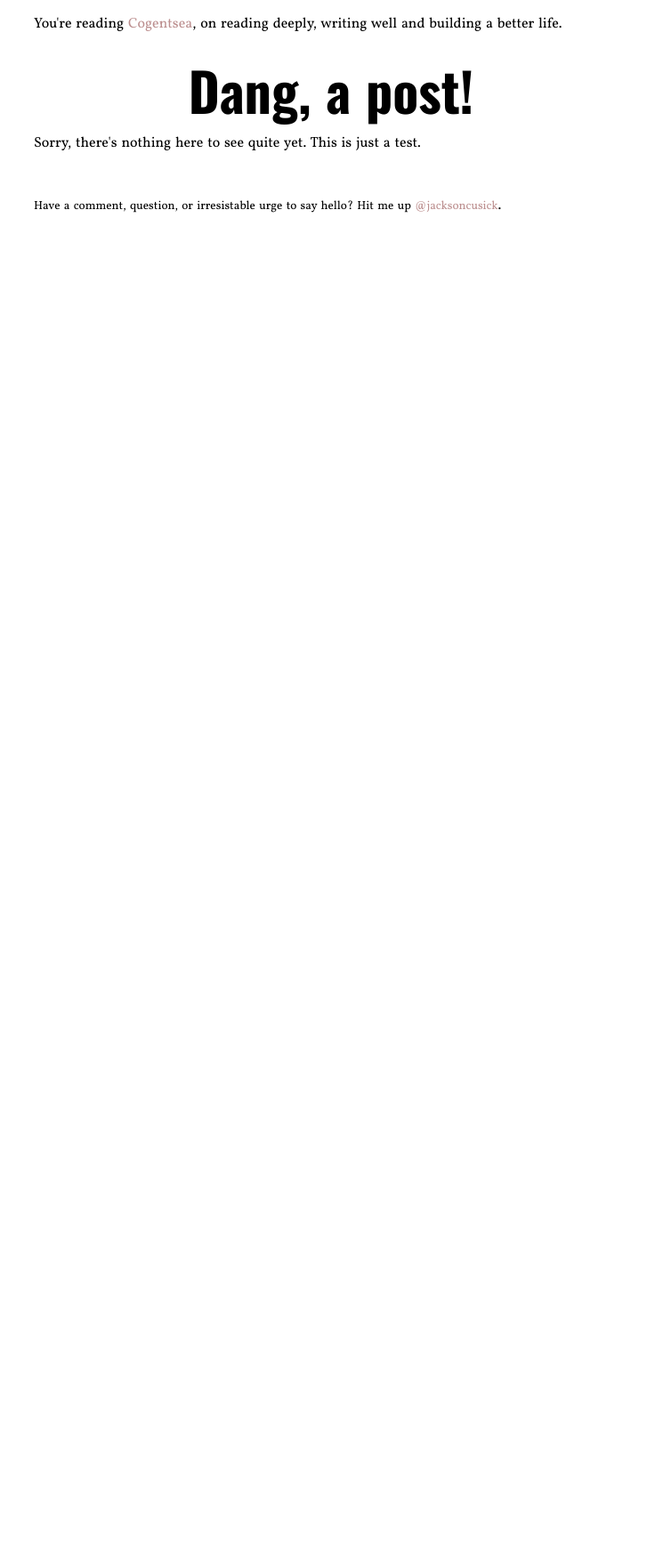
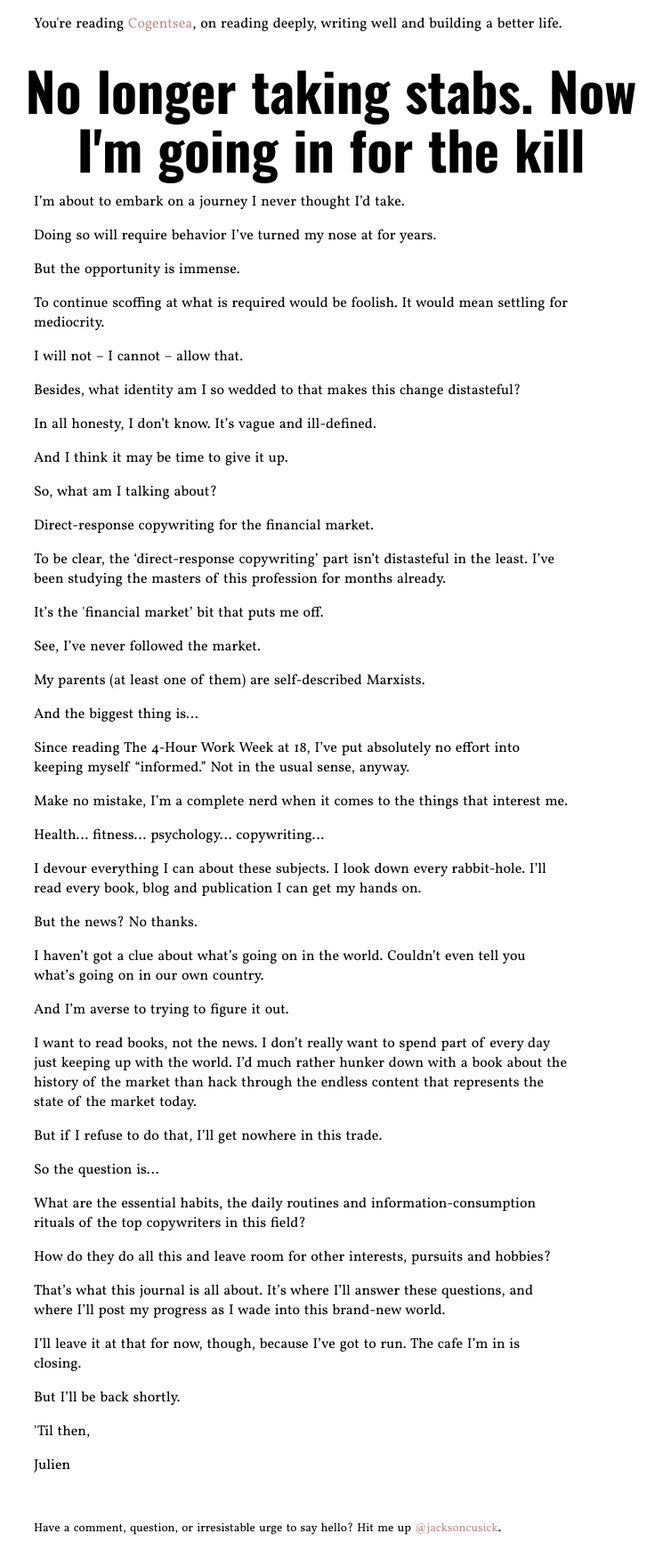
Before and after one commit to jacksoncusick/cogentsea, a Jekyll site: the page built from _posts/2015-10-24-tester.html, in a window 1280 px wide. Shown: the whole page at 89% size, without its empty margins (268-1013 px from the left). Built offline with Jekyll 4.4.1, drawn with Linux system fonts in a browser that asks for light colours; before the commit the page ends 900 px from its top, so only the background shows below that.

Commit message:
Update 2015-10-24-tester.html

```diff
--- a/_posts/2015-10-24-tester.html
+++ b/_posts/2015-10-24-tester.html
@@ -1,8 +1,71 @@
 ---
 layout: default
-title: Another Post
-excerpt: Something out of nothing...
+title: Where I'm Going
+excerpt: The start of a long journey...
 ---
 
-<h1>Dang, a post!</h1>
-<p>Sorry, there's nothing here to see quite yet. This is just a test.</p>
+<h1>No longer taking stabs. Now I'm going in for the kill</h1>
+
+<p>I’m about to embark on a journey I never thought I’d take.</p>
+
+<p>Doing so will require behavior I’ve turned my nose at for years.
+
+<p>But the opportunity is immense.
+
+<p>To continue scoffing at what is required would be foolish. It would mean settling for mediocrity.
+
+<p>I will not – I cannot – allow that.
+
+<p>Besides, what identity am I so wedded to that makes this change distasteful?
+
+<p>In all honesty, I don’t know. It’s vague and ill-defined.
+
+<p>And I think it may be time to give it up.
+
+<p>So, what am I talking about?
+
+<p>Direct-response copywriting for the financial market.
+
+<p>To be clear, the ‘direct-response copywriting’ part isn’t distasteful in the least. I’ve been studying the masters of this profession for months already.
+
+<p>It’s the 'financial market’ bit that puts me off.
+
+<p>See, I’ve never followed the market.
+
+<p>My parents (at least one of them) are self-described Marxists.
+
+<p>And the biggest thing is…
+
+<p>Since reading The 4-Hour Work Week at 18, I’ve put absolutely no effort into keeping myself “informed.” Not in the usual sense, anyway.
+
+<p>Make no mistake, I’m a complete nerd when it comes to the things that interest me.
+
+<p>Health… fitness… psychology… copywriting…
+
+<p>I devour everything I can about these subjects. I look down every rabbit-hole. I’ll read every book, blog and publication I can get my hands on.
+
+<p>But the news? No thanks.
+
+<p>I haven’t got a clue about what’s going on in the world. Couldn’t even tell you what’s going on in our own country.
+
+<p>And I’m averse to trying to figure it out.
+
+<p>I want to read books, not the news. I don’t really want to spend part of every day just keeping up with the world. I’d much rather hunker down with a book about the history of the market than hack through the endless content that represents the state of the market today.
+
+<p>But if I refuse to do that, I’ll get nowhere in this trade.
+
+<p>So the question is…
+
+<p>What are the essential habits, the daily routines and information-consumption rituals of the top copywriters in this field?
+
+<p>How do they do all this and leave room for other interests, pursuits and hobbies?
+
+<p>That’s what this journal is all about. It’s where I’ll answer these questions, and where I’ll post my progress as I wade into this brand-new world.
+
+<p>I’ll leave it at that for now, though, because I’ve got to run. The cafe I’m in is closing.
+
+<p>But I’ll be back shortly.
+
+<p>'Til then,
+
+<p>Julien
```
